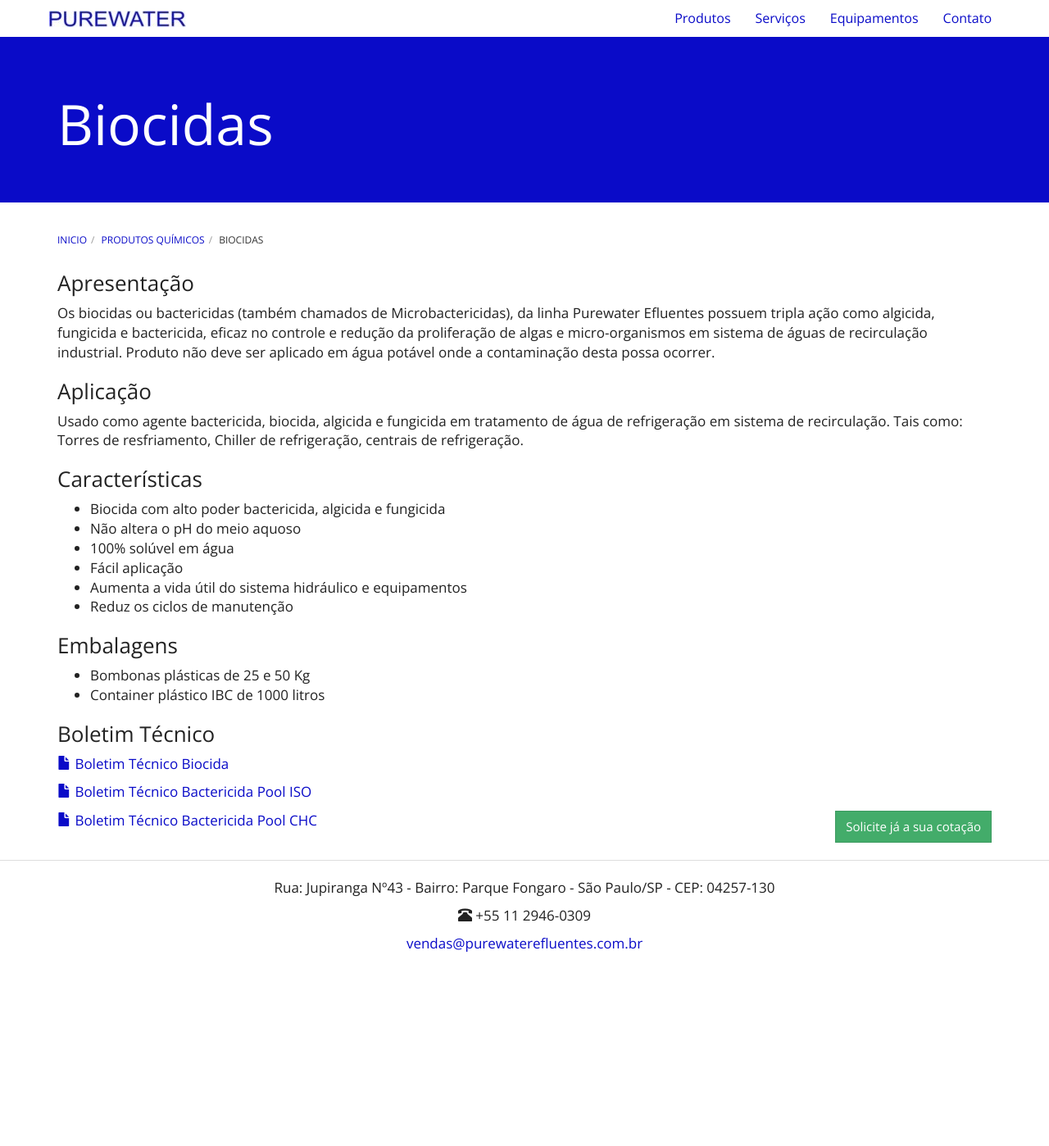
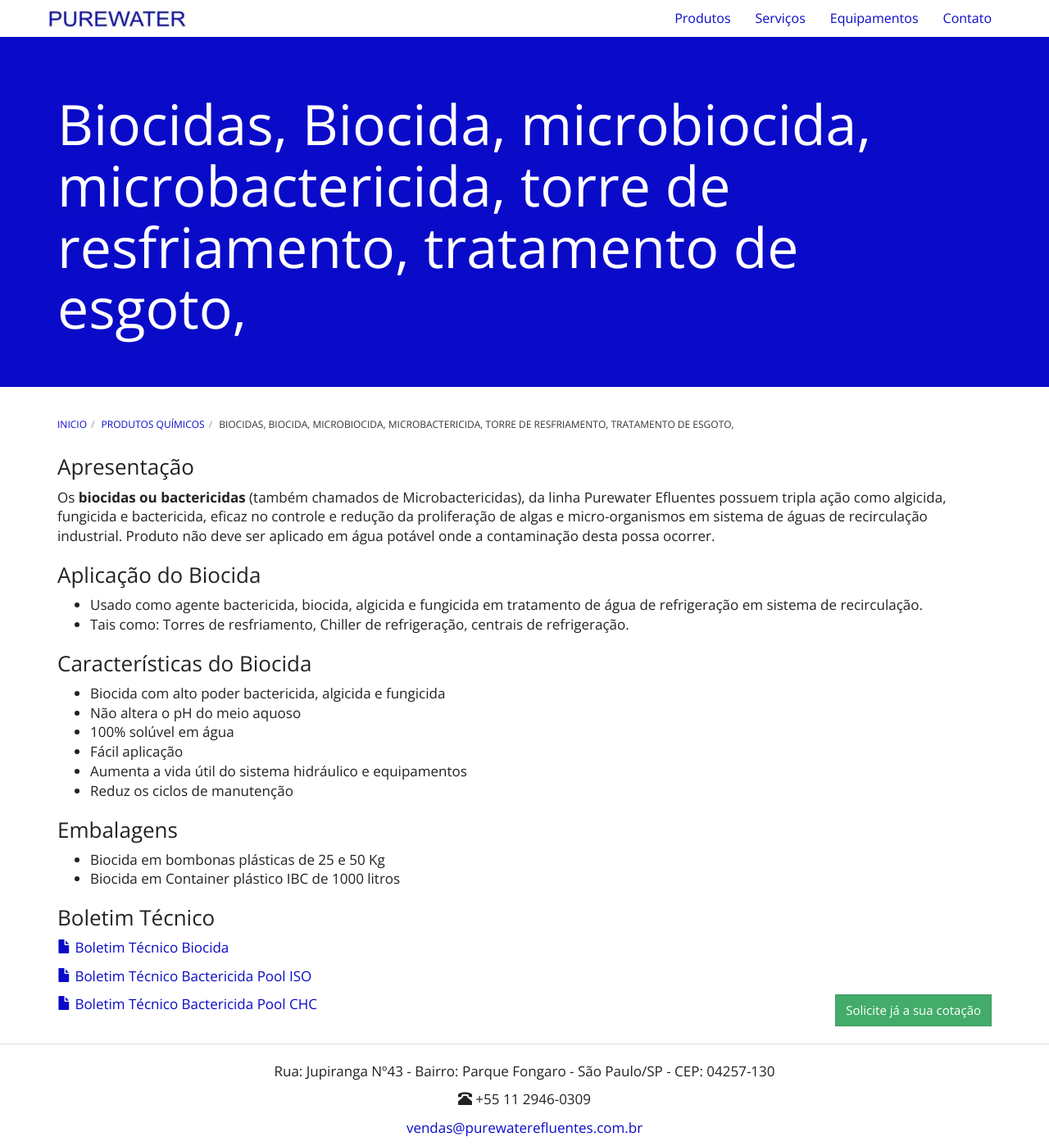
Before and after one commit to purewaterefluentes/purewaterefluentes.github.io, a Jekyll site: the page built from produtos/biocida.md, in a window 1280 px wide and 1398 px high. Shown: the whole window at 82% size. Built offline with Jekyll 4.4.1, drawn with Linux system fonts in a browser that asks for light colours; nearby versions of some CDN libraries; library files that are not in the unit come from our copies.

Commit message:
Update biocida.md

```diff
--- a/produtos/biocida.md
+++ b/produtos/biocida.md
@@ -1,17 +1,18 @@
 ---
 layout: contato
-title: Biocidas
+title: Biocidas, Biocida, microbiocida, microbactericida, torre de resfriamento, tratamento de esgoto,
 ---
 
 ### Apresentação
-Os biocidas ou bactericidas (também chamados de Microbactericidas), da linha Purewater Efluentes possuem tripla ação como algicida, fungicida e bactericida, eficaz no controle e redução da proliferação de algas e micro-organismos em sistema de águas de recirculação industrial.
+Os **biocidas ou bactericidas** (também chamados de Microbactericidas), da linha Purewater Efluentes possuem tripla ação como algicida, fungicida e bactericida, eficaz no controle e redução da proliferação de algas e micro-organismos em sistema de águas de recirculação industrial.
 Produto não deve ser aplicado em água potável onde a contaminação desta possa ocorrer.
 
-### Aplicação
-Usado como agente bactericida, biocida, algicida e fungicida em tratamento de água de refrigeração em sistema de recirculação.
-Tais como: Torres de resfriamento, Chiller de refrigeração, centrais de refrigeração.
+### Aplicação do Biocida
 
-### Características
+- Usado como agente bactericida, biocida, algicida e fungicida em tratamento de água de refrigeração em sistema de recirculação.
+- Tais como: Torres de resfriamento, Chiller de refrigeração, centrais de refrigeração.
+
+### Características do Biocida
 
 - Biocida com alto poder bactericida, algicida e fungicida
 - Não altera o pH do meio aquoso
@@ -22,8 +23,8 @@
 
 ### Embalagens
 
-- Bombonas plásticas de 25 e 50 Kg
-- Container plástico IBC de 1000 litros
+- Biocida em bombonas plásticas de 25 e 50 Kg
+- Biocida em Container plástico IBC de 1000 litros
 
 ### Boletim Técnico
 
```
